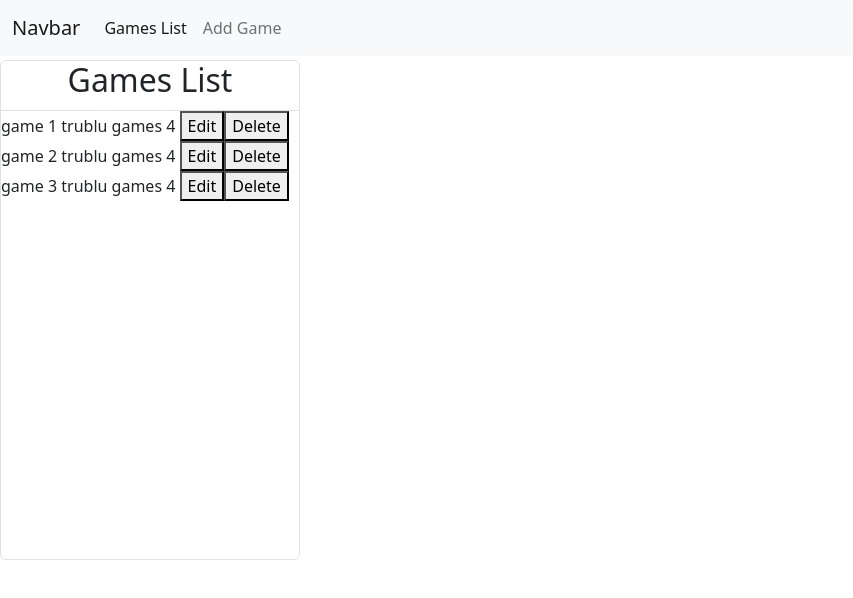
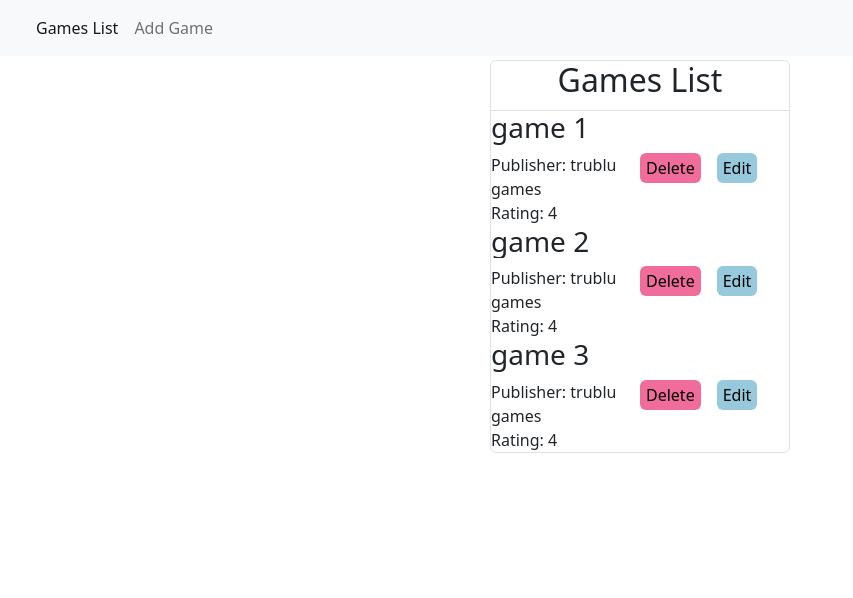
Before and after one commit to rskidmore3/react-to-vue-assignment, a Vue app: page / in a window 1280 px wide. Shown: the top 598 px of the page, without its empty margins (0-853 px from the left). Built offline with nearby package versions, Linux system fonts and the light colour scheme.

Commit message:
Looking good.

```diff
--- a/src/App.vue
+++ b/src/App.vue
@@ -33,5 +33,7 @@
 
 <template>
   <Navbar/>
-  <component :is="currentView" />
+  <div class="d-flex justify-content-center">
+      <component :is="currentView" />
+  </div>
 </template>
--- a/src/components/GamesList.vue
+++ b/src/components/GamesList.vue
@@ -44,7 +44,7 @@ const routes = {
 
 <template>
 
-<div class="border red-background rounded" style="width: 300px; height: 500px; ">
+<div class="border rounded " style="width: 300px; height: fit-content; ">
   <div class="header-border header-size border-bottom border-black d-flex justify-content-center" style="width: 100%; height: 50px">
     <h2>
       Games List
@@ -54,7 +54,7 @@ const routes = {
 
     <!-- Make form here -->
     <form :class="editingID === item.id ? '' : 'd-none'" @submit="submitForm" ref="anyName">
-      <span id="somevalue"></span>
+
       <div class="mb-3">
             <label for="name" class="form-label">Name*</label>
             <input type="text" class="form-control" id="nameOfGame"  :value="item.name" aria-describedby="nameOfGame">
@@ -72,9 +72,19 @@ const routes = {
 
     <!-- Make display form here -->
     <div :class="editingID === item.id ? 'd-none' : ''">
-      <span >{{ item.name }}</span> <span>{{ item.publisher }}</span> <span>{{ item.rating }}</span> {{ ' '}}
-       <button  @click="sendUpdateToAddForm" :id="item.id">Edit</button>
-       <button  @click="deleteRecord" :id="item.id">Delete</button>
+      <div class="h3 w-100 overflow-auto">{{ item.name }}</div>
+      <div class="d-flex flex-row justify-content-between w-100" >
+        <div class="w-50">
+          <div class="w-100 overflow-auto">Publisher: {{ item.publisher }}</div>
+          <div class="w-100 overflow-auto">Rating: {{ item.rating }}</div>
+        </div>
+        <div class="d-flex w-50 gap-3">
+          <!-- Edit and Delete buttons -->
+          <button  class='border-0 p-y-1 rounded' style="height: 30px; background-color: #F06C9B; " @click="deleteRecord" :id="item.id">Delete</button>
+          <button  class='border-0 p-y-1 rounded' style="height: 30px; background-color: #96C9DC; " @click="sendUpdateToAddForm" :id="item.id">Edit</button>
+        </div>
+
+        </div>
     </div>
 
 
--- a/src/components/Navbar.vue
+++ b/src/components/Navbar.vue
@@ -1,8 +1,10 @@
 <template>
   <nav class="navbar navbar-expand-lg bg-light mb-1">
     <div class="container-fluid">
-        <a class="navbar-brand" href="#">Navbar</a>
-        <button class="navbar-toggler" type="button" data-bs-toggle="collapse" data-bs-target="#navbarNav" aria-controls="navbarNav" aria-expanded="false" aria-label="Toggle navigation">
+        <a class="navbar-brand" href="#"></a>
+        <button class="navbar-toggler" type="button" data-bs-toggle="collapse"
+        data-bs-target="#navbarNav" aria-controls="navbarNav" aria-expanded="false"
+        aria-label="Toggle navigation">
         <span class="navbar-toggler-icon"></span>
         </button>
         <div class="collapse navbar-collapse" id="navbarNav">
```
